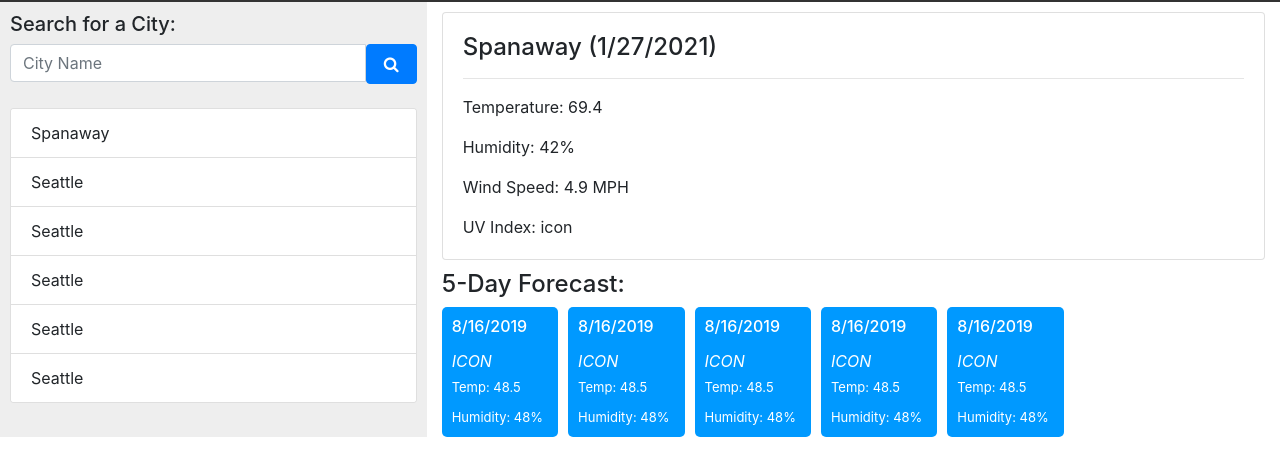
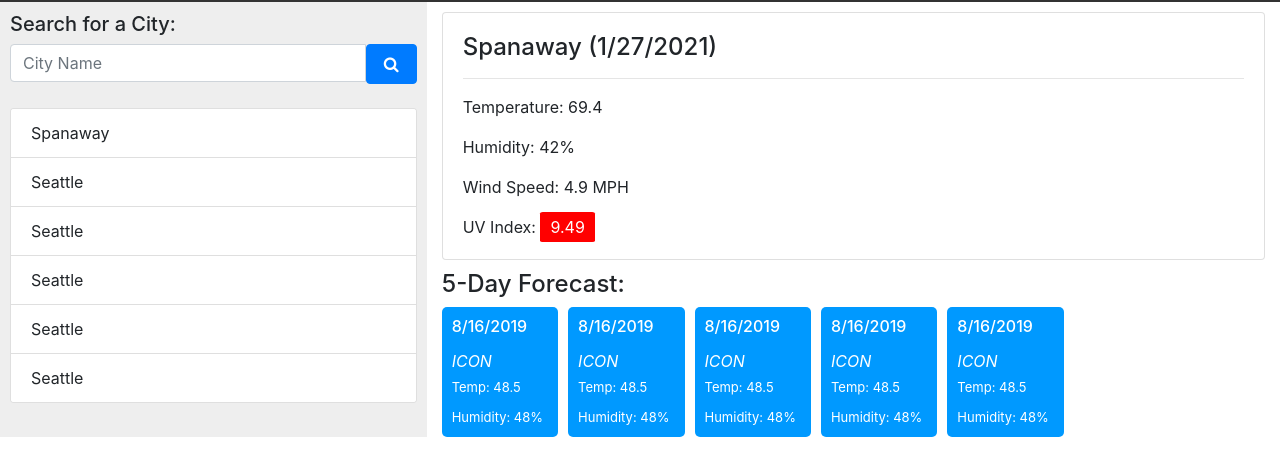
Before and after one commit to Connerjm/Weather-Dashboard, a plain HTML site: page index.html in a window 1280 px wide. Shown: the part 54-530 px from the top of the page. Drawn offline with nearby package versions, Linux system fonts and the light colour scheme.

Commit message:
Created a class for the UV index.

```diff
--- a/Assets/CSS/style.css
+++ b/Assets/CSS/style.css
@@ -17,6 +17,16 @@ header
     margin-top: 10px;
     margin-bottom: 10px;
     min-height: 205px;
+}
+
+.UVindex
+{
+    border-radius: 5%;
+    padding-left: 10px;
+    padding-right: 10px;
+    background-color: red;
+    color: white;
+    font-style: normal;
 }
 
 .future-card
--- a/index.html
+++ b/index.html
@@ -47,7 +47,7 @@
                         <p class="card-text">Temperature: 69.4</p>
                         <p class="card-text">Humidity: 42%</p>
                         <p class="card-text">Wind Speed: 4.9 MPH</p>
-                        <p class="card-text">UV Index: icon</p>
+                        <p class="card-text">UV Index: <i class="UVindex">9.49</i></p>
                     </div>
                 </div>
                 <div class="five-day-forecast">
```
